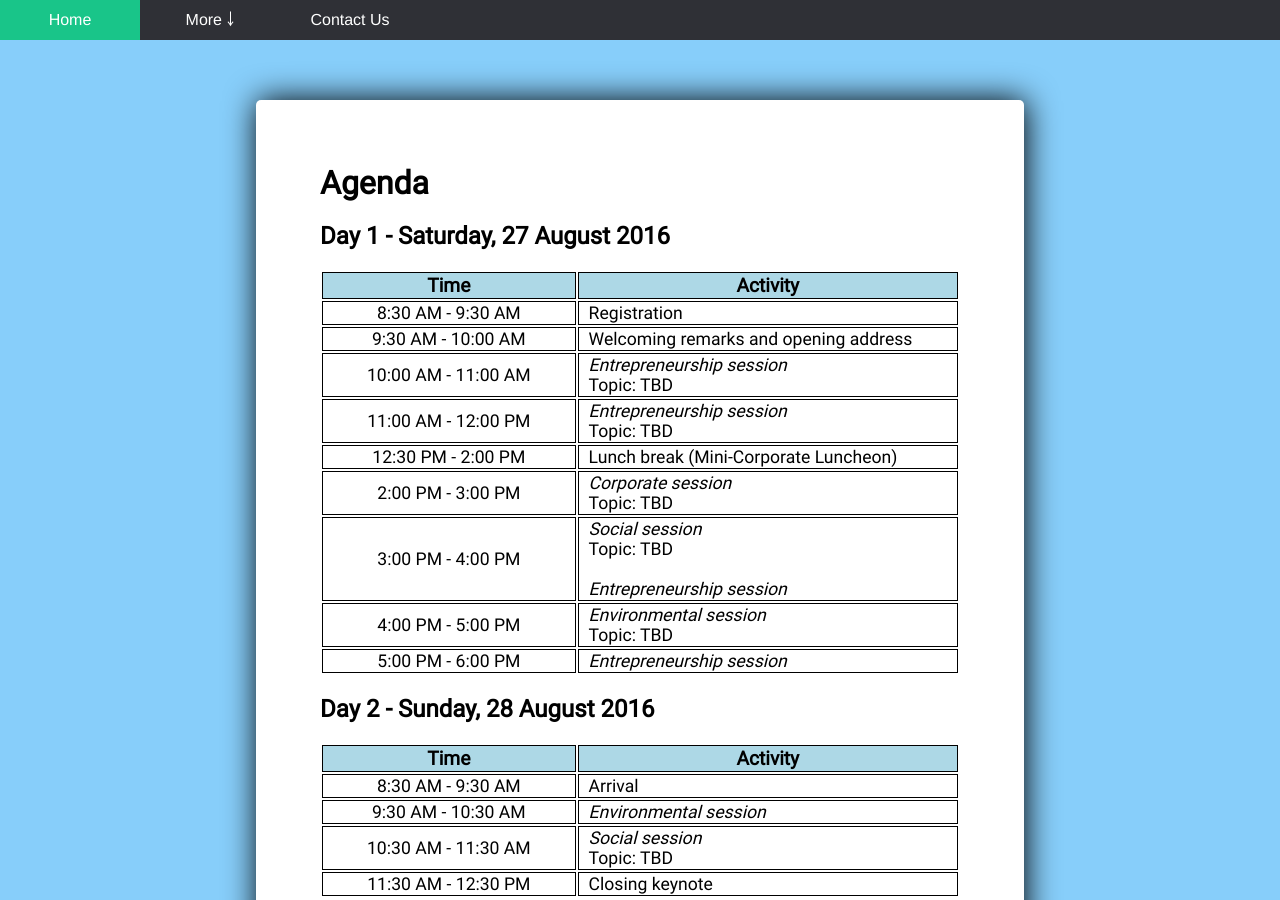
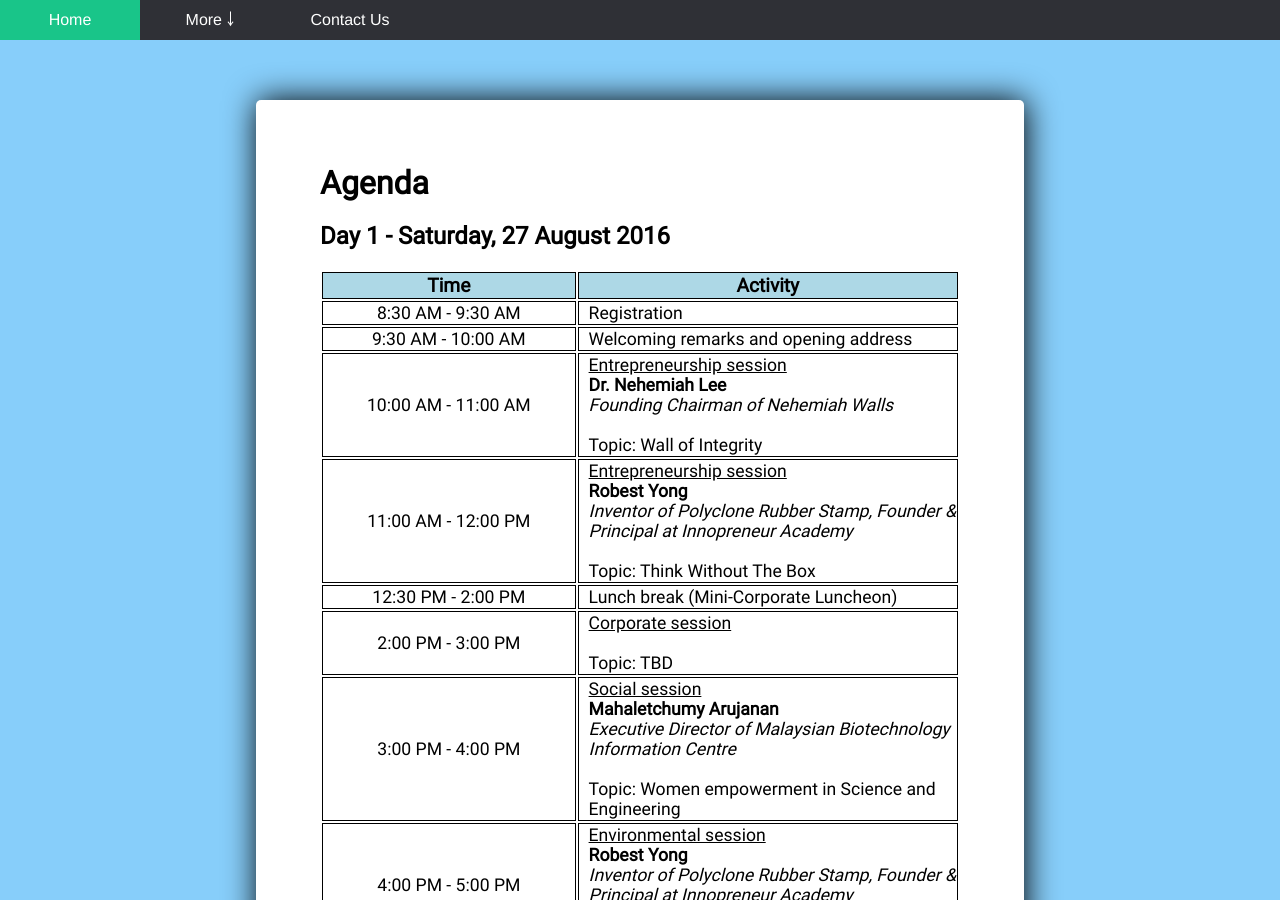
Before and after one commit to msiastc/msiastc.github.io, a Jekyll site: the page built from _pages/agenda.html, in a window 1280 px wide and 900 px high. Built offline with Jekyll 4.4.1, drawn with Linux system fonts in a browser that asks for light colours; some of the changed text lies outside the part shown.

Commit message:
updated agenda

```diff
--- a/_pages/agenda.html
+++ b/_pages/agenda.html
@@ -29,11 +29,11 @@ title: Agenda
             </tr>
             <tr>
                 <td>10:00 AM - 11:00 AM</td>
-                <td><i>Entrepreneurship session</i><br>Topic: TBD</td>
+                <td><u>Entrepreneurship session</u><br><b>Dr. Nehemiah Lee</b><br><i>Founding Chairman of Nehemiah Walls</i><br><br>Topic: Wall of Integrity</td>
             </tr>
             <tr>
                 <td>11:00 AM - 12:00 PM</td>
-                <td><i>Entrepreneurship session</i><br>Topic: TBD</td>
+                <td><u>Entrepreneurship session</u><br><b>Robest Yong</b><br><i>Inventor of Polyclone Rubber Stamp, Founder & Principal at Innopreneur Academy</i><br><br>Topic: Think Without The Box</td>
             </tr>
             <tr>
                 <td>12:30 PM - 2:00 PM</td>
@@ -41,19 +41,19 @@ title: Agenda
             </tr>
             <tr>
                 <td>2:00 PM - 3:00 PM</td>
-                <td><i>Corporate session</i><br>Topic: TBD</td>
+                <td><u>Corporate session</u><br><br>Topic: TBD</td>
             </tr>
             <tr>
                 <td>3:00 PM - 4:00 PM</td>
-                <td><i>Social session</i><br>Topic: TBD<br><br><i>Entrepreneurship session</i></td>
+                <td><u>Social session</u><br><b>Mahaletchumy Arujanan</b><br><i>Executive Director of Malaysian Biotechnology Information Centre</i><br><br>Topic: Women empowerment in Science and Engineering</td>
             </tr>
             <tr>
                 <td>4:00 PM - 5:00 PM</td>
-                <td><i>Environmental session</i><br>Topic: TBD</td>
+                <td><u>Environmental session</u><br><b>Robest Yong</b><br><i>Inventor of Polyclone Rubber Stamp, Founder & Principal at Innopreneur Academy</i><br><br>Topic: Think Without The Box</td>
             </tr>
             <tr>
                 <td>5:00 PM - 6:00 PM</td>
-                <td><i>Entrepreneurship session</i></td>
+                <td><u>Entrepreneurship session</u></td>
             </tr>
         </table>
 
@@ -71,17 +71,17 @@ title: Agenda
             </tr>
             <tr>
                 <td>9:30 AM - 10:30 AM</td>
-                <td><i>Environmental session</i></td>
+                <td><u>Environmental session</u><br><br><u>Panel session</u><br><b>K. Gobinathan</b><br><i>Vice President of Ensearch</i></td>
             </tr>
             <tr>
                 <td>10:30 AM - 11:30 AM</td>
-                <td><i>Social session</i><br>Topic: TBD</td>
+                <td><u>Social session</u><br><b>Sanjiv Indran</b><br><i>Founder and President of Engineers Without Borders (EWB) Malaysia</i><br><br>Topic: TBD</td>
             </tr>
             <tr>
                 <td>11:30 AM - 12:30 PM</td>
-                <td>Closing keynote</td>
+                <td>Closing keynote<br><b>Dato’ Mazlan Othman</b><br><br>Topic: Science & Technology; Future of Society</td>
             </tr>
         </table>
 
-        <p>Last update: July 8, 2016</p>
+        <p>Last update: July 15, 2016</p>
     </div>
```
